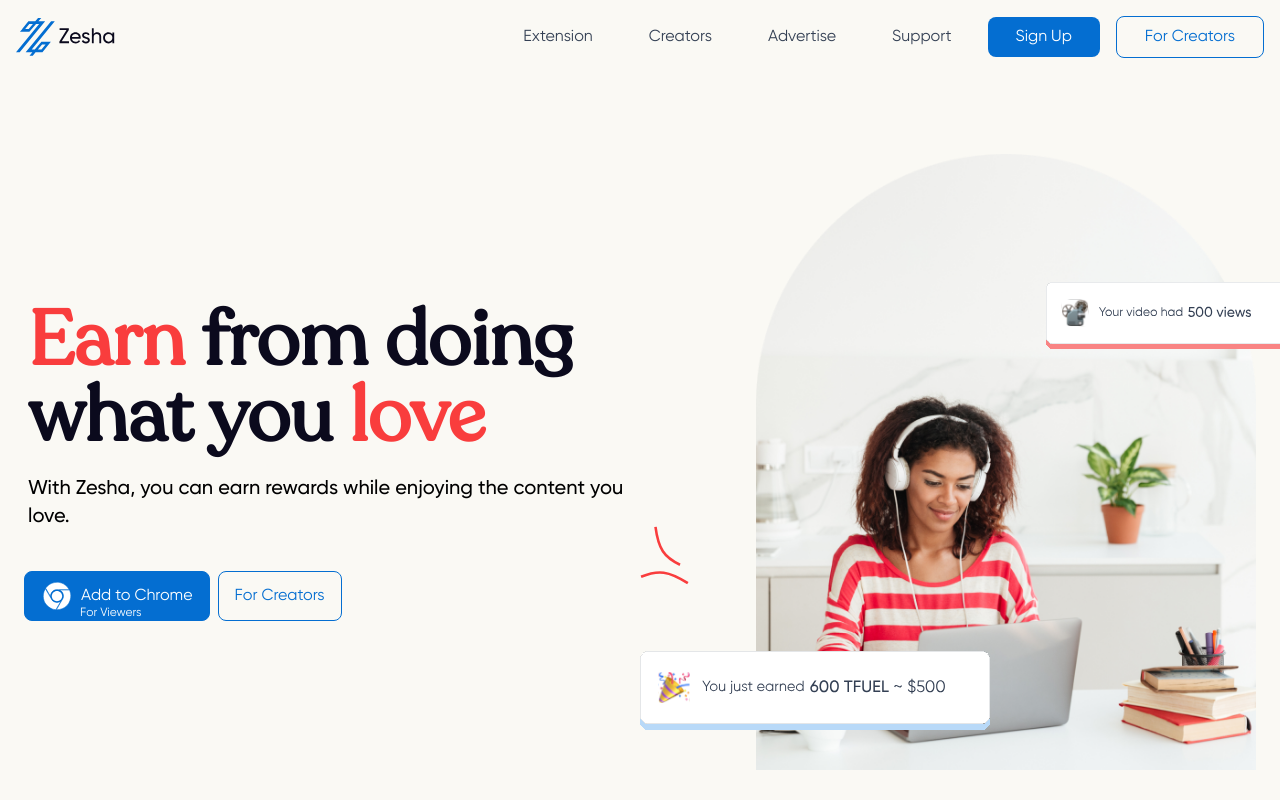
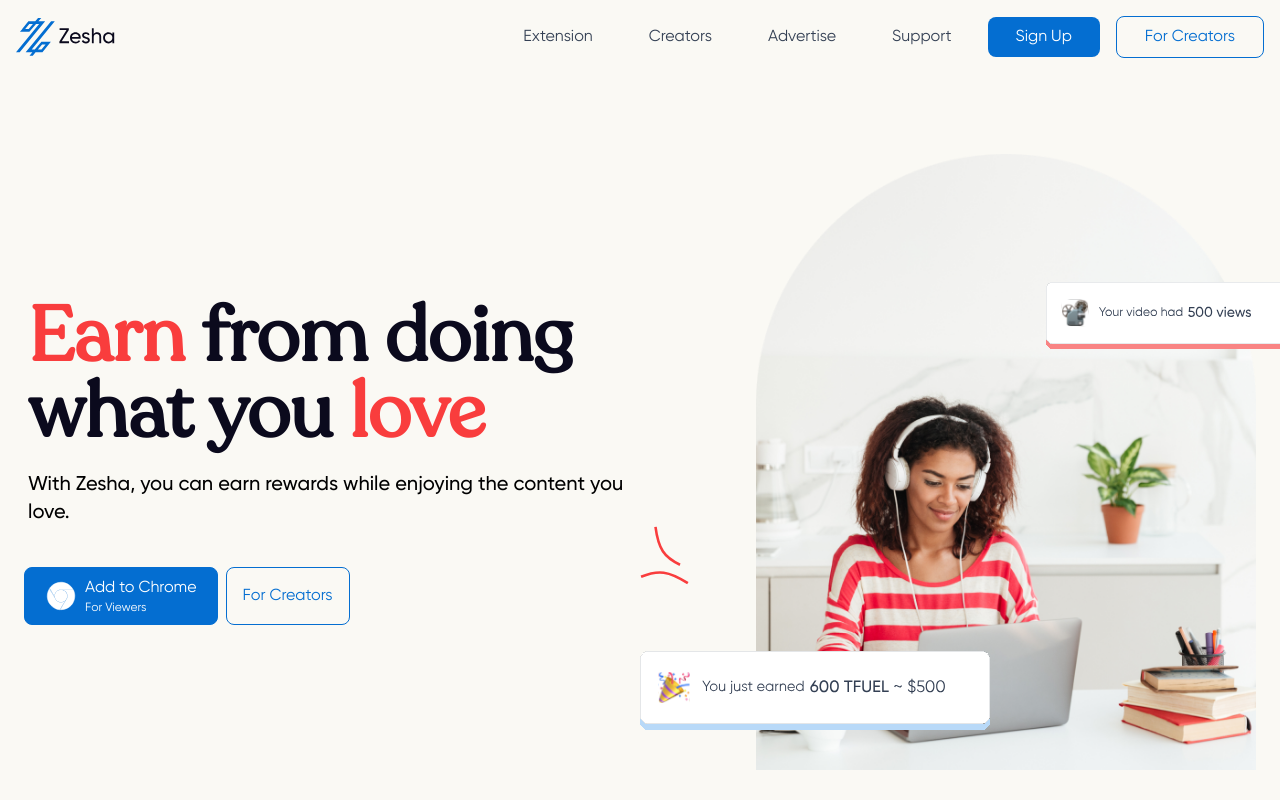
Before and after one commit to Zesha-io/zesha.io-frontend, a Next.js app: page / in a window 1280 px wide. Shown: the top 800 px of the page. Built offline with nearby package versions, Linux system fonts and the light colour scheme.

Commit message:
Fix Home screen action buttons

```diff
--- a/src/components/Pages/App.jsx
+++ b/src/components/Pages/App.jsx
@@ -36,7 +36,7 @@ export default function App() {
                                     </p>
                                 </div>
 
-                                <div className="flex flex items-center h-full w-full justify-start gap-2 flex-wrap items-start">
+                                {/* <div className="flex flex items-center h-full w-full justify-start gap-2 flex-wrap items-start">
                                     <button className="relative rounded-lg flex-1s flex-col items-center gap-2s px-4 py-2 text-md bg-[#046ED1] text-white border border-[#046ED1]">
                                         <span className="flex">
                                             <span className="text-[#046ED1]">
@@ -46,7 +46,6 @@ export default function App() {
                                                 </span>
                                             </span>
                                         </span>
-                                        {/* <p className="text-center text-xs italic font-mono"> */}{" "}
                                         <span
                                             className="underlines text-xs underline-offset-4s absolute "
                                             style={{
@@ -56,10 +55,33 @@ export default function App() {
                                         >
                                             For Viewers{" "}
                                         </span>
-                                        {/* </p> */}
                                     </button>
 
                                     <div className="flex-1">
+                                        <Link
+                                            href="/creators"
+                                            className="rounded-lg px-4 py-4 text-md border border-[#046ED1] text-[#046ED1]"
+                                        >
+                                            For Creators
+                                        </Link>
+                                    </div>
+                                </div> */}
+                                <div className="flex flex items-center h-full w-full justify-start gap-2 flex-wrap items-start">
+                                    <button className="rounded-lg  flex items-center px-5 py-2 text-md bg-[#046ED1] text-white border border-[#046ED1]">
+                                        <span className="flex flex-initial">
+                                            <ChromeIcon />
+                                        </span>
+                                        <span className="flex flex-col text-white">
+                                            <span className="flex">
+                                                Add to Chrome
+                                            </span>
+                                            <span className="flex text-xs">
+                                                For Viewers
+                                            </span>
+                                        </span>
+                                    </button>
+
+                                    <div className="flex">
                                         <Link
                                             href="/creators"
                                             className="rounded-lg px-4 py-4 text-md border border-[#046ED1] text-[#046ED1]"
```
